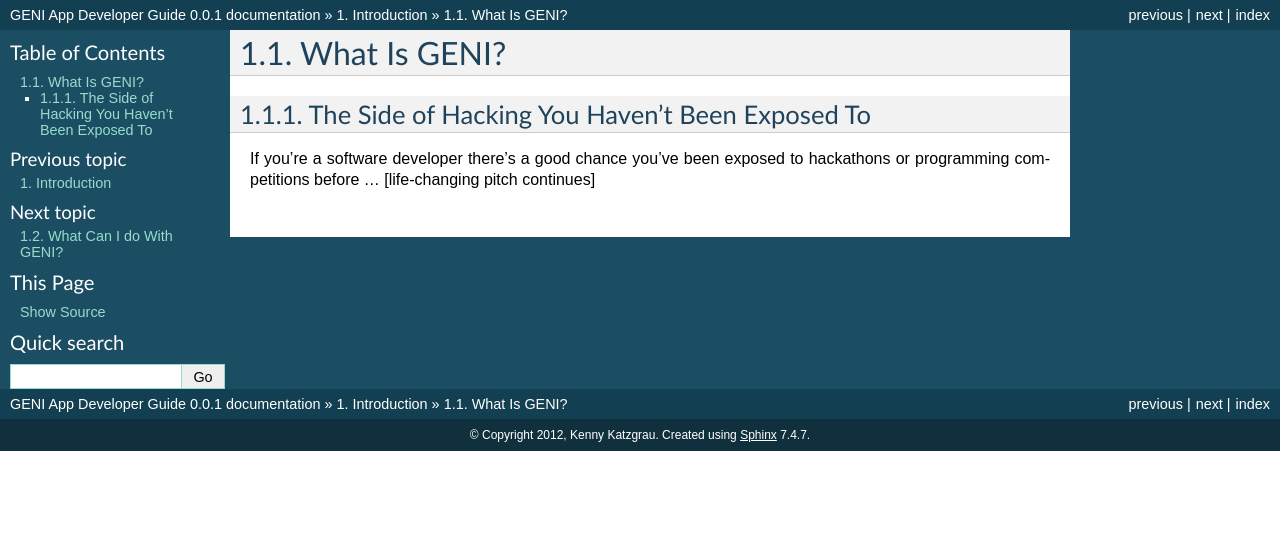
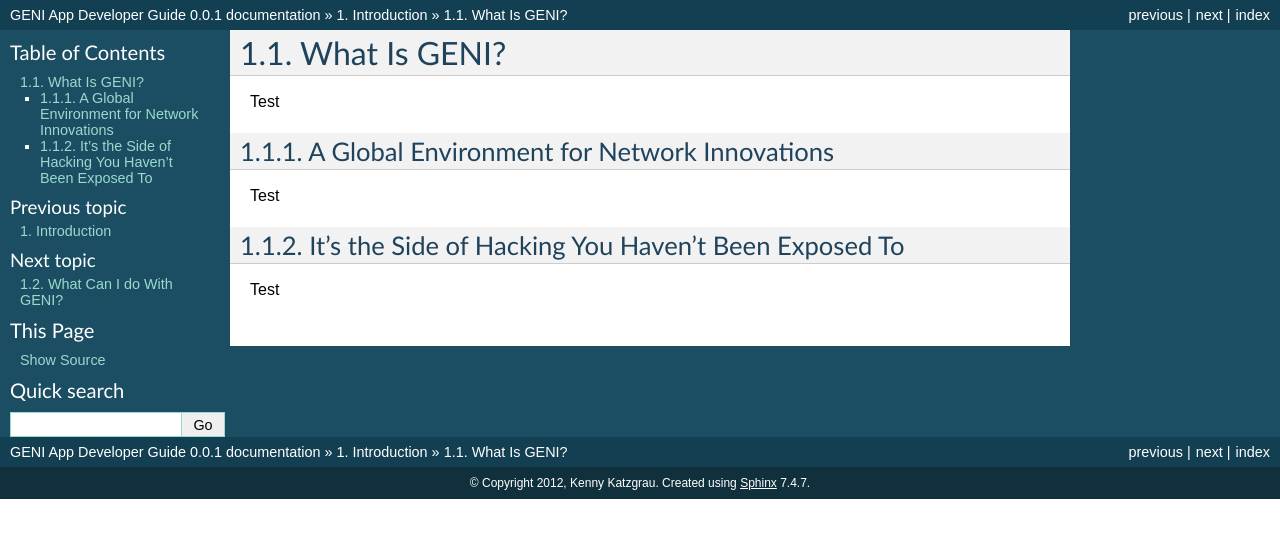
Before and after one commit to katzgrau/geni-docs, a Sphinx documentation site: the page built from source/intro/what-is-geni.txt, in a window 1280 px wide. Shown: the top 538 px of the page. Built offline with Sphinx 7.4.7, drawn with Linux system fonts in a browser that asks for light colours; formulas are drawn with MathJax 3.

Commit message:
Starting 'what is geni'?

```diff
--- a/source/intro/what-is-geni.txt
+++ b/source/intro/what-is-geni.txt
@@ -1,7 +1,14 @@
 What Is GENI?
 =============
 
-The Side of Hacking You Haven't Been Exposed To
------------------------------------------------
+Test
 
-If you're a software developer there's a good chance you've been exposed to hackathons or programming competitions before ... [life-changing pitch continues]
+A Global Environment for Network Innovations
+--------------------------------------------
+
+Test
+
+It's the Side of Hacking You Haven't Been Exposed To
+----------------------------------------------------
+
+Test
```
